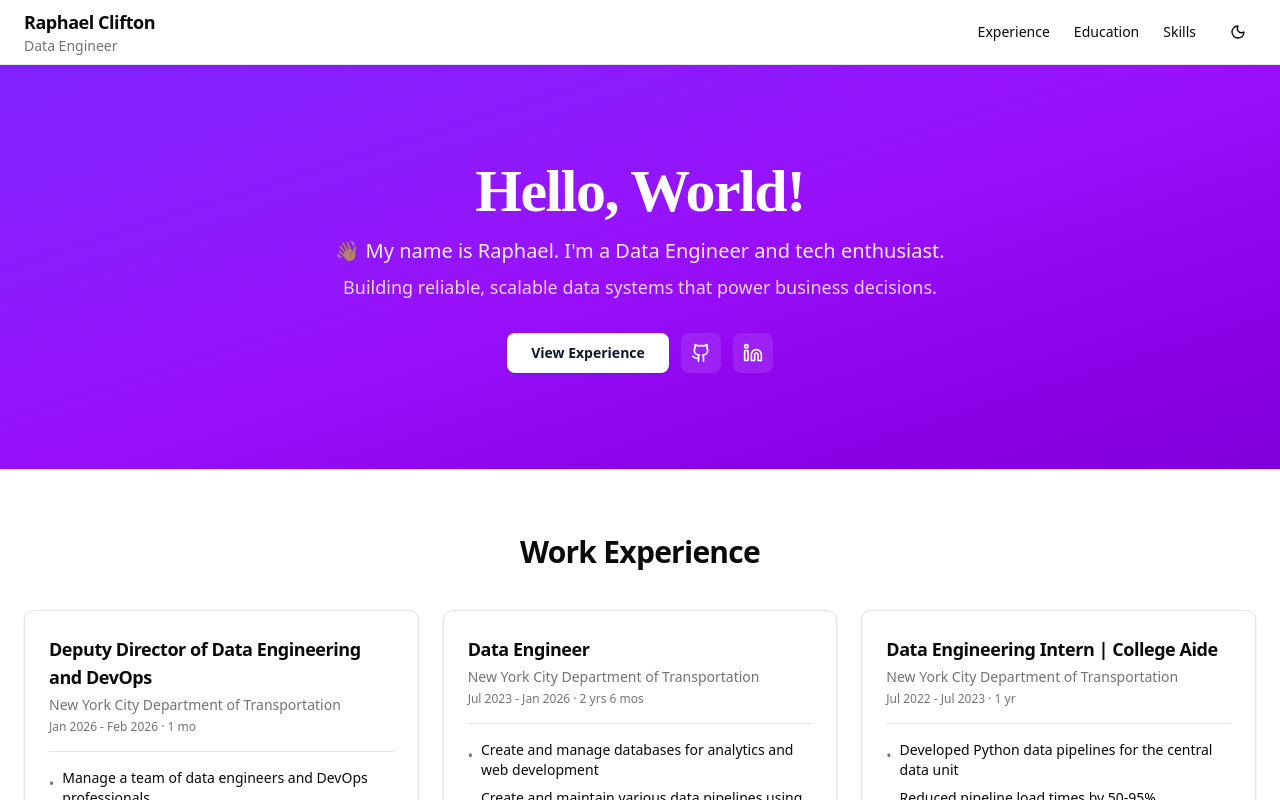
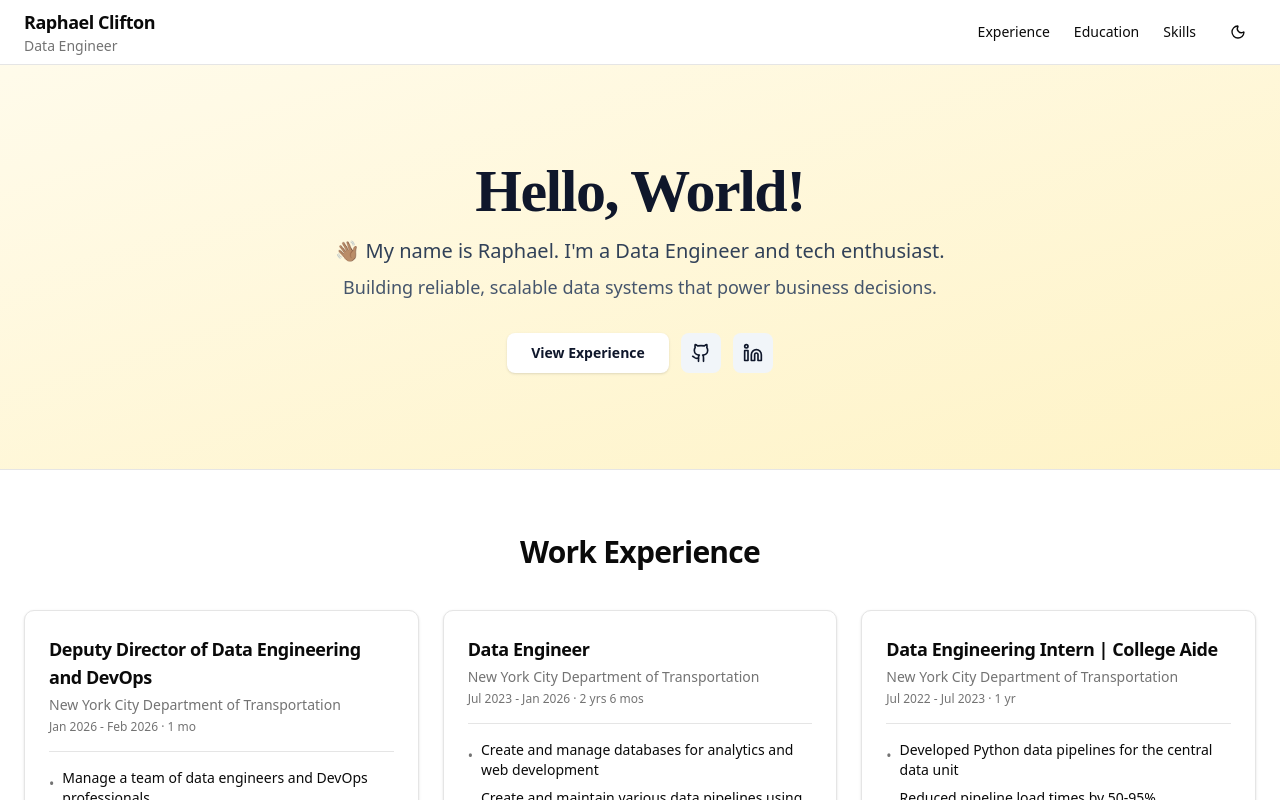
Before and after one commit to RaphCodec/Resume, a React (Vite) app: page / in a window 1280 px wide. Shown: the top 800 px of the page. Built offline with nearby package versions, Linux system fonts and the light colour scheme.

Commit message:
refactor: update light mode color theme (#12)

```diff
--- a/src/App.tsx
+++ b/src/App.tsx
@@ -117,11 +117,11 @@ function App() {
       </nav>
 
       {/* Hero */}
-      <header className="w-full border-b bg-gradient-to-br from-violet-600 via-purple-600 to-purple-700 text-white">
+      <header className="w-full border-b bg-gradient-to-br from-amber-50 to-amber-100 text-slate-900 dark:from-violet-600 dark:via-purple-600 dark:to-purple-700 dark:text-white">
         <div className="max-w-7xl mx-auto px-6 flex flex-col items-center justify-center py-24 text-center">
-          <h2 className="text-5xl sm:text-6xl mb-4 font-bold tracking-tight" style={{ fontFamily: 'Brush Script MT, cursive' }}>Hello, World!</h2>
-          <p className="text-xl mb-2 text-white/90">👋🏽 My name is Raphael. I'm a Data Engineer and tech enthusiast.</p>
-          <p className="text-lg mb-8 max-w-2xl text-white/80">Building reliable, scalable data systems that power business decisions.</p>
+          <h2 className="text-5xl sm:text-6xl mb-4 font-bold tracking-tight text-slate-900 dark:text-white" style={{ fontFamily: 'Brush Script MT, cursive' }}>Hello, World!</h2>
+          <p className="text-xl mb-2 text-slate-700 dark:text-white/90">👋🏽 My name is Raphael. I'm a Data Engineer and tech enthusiast.</p>
+          <p className="text-lg mb-8 max-w-2xl text-slate-600 dark:text-white/80">Building reliable, scalable data systems that power business decisions.</p>
           <div className="flex items-center gap-3">
             <a
               href="#experience"
@@ -134,18 +134,18 @@ function App() {
               aria-label="GitHub"
               target="_blank"
               rel="noreferrer"
-              className="inline-flex h-10 w-10 items-center justify-center rounded-md bg-white/10 backdrop-blur transition-colors hover:bg-white/20"
+              className="inline-flex h-10 w-10 items-center justify-center rounded-md bg-slate-100 text-slate-900 dark:bg-white/10 dark:text-white transition-colors hover:bg-slate-200 dark:hover:bg-white/20"
             >
-              <Github className="h-5 w-5 text-white" />
+              <Github className="h-5 w-5" />
             </a>
             <a
               href="https://www.linkedin.com/in/raphael-clifton/"
               aria-label="LinkedIn"
               target="_blank"
               rel="noreferrer"
-              className="inline-flex h-10 w-10 items-center justify-center rounded-md bg-white/10 backdrop-blur transition-colors hover:bg-white/20"
+              className="inline-flex h-10 w-10 items-center justify-center rounded-md bg-slate-100 text-slate-900 dark:bg-white/10 dark:text-white transition-colors hover:bg-slate-200 dark:hover:bg-white/20"
             >
-              <Linkedin className="h-5 w-5 text-white" />
+              <Linkedin className="h-5 w-5" />
             </a>
           </div>
         </div>
```
